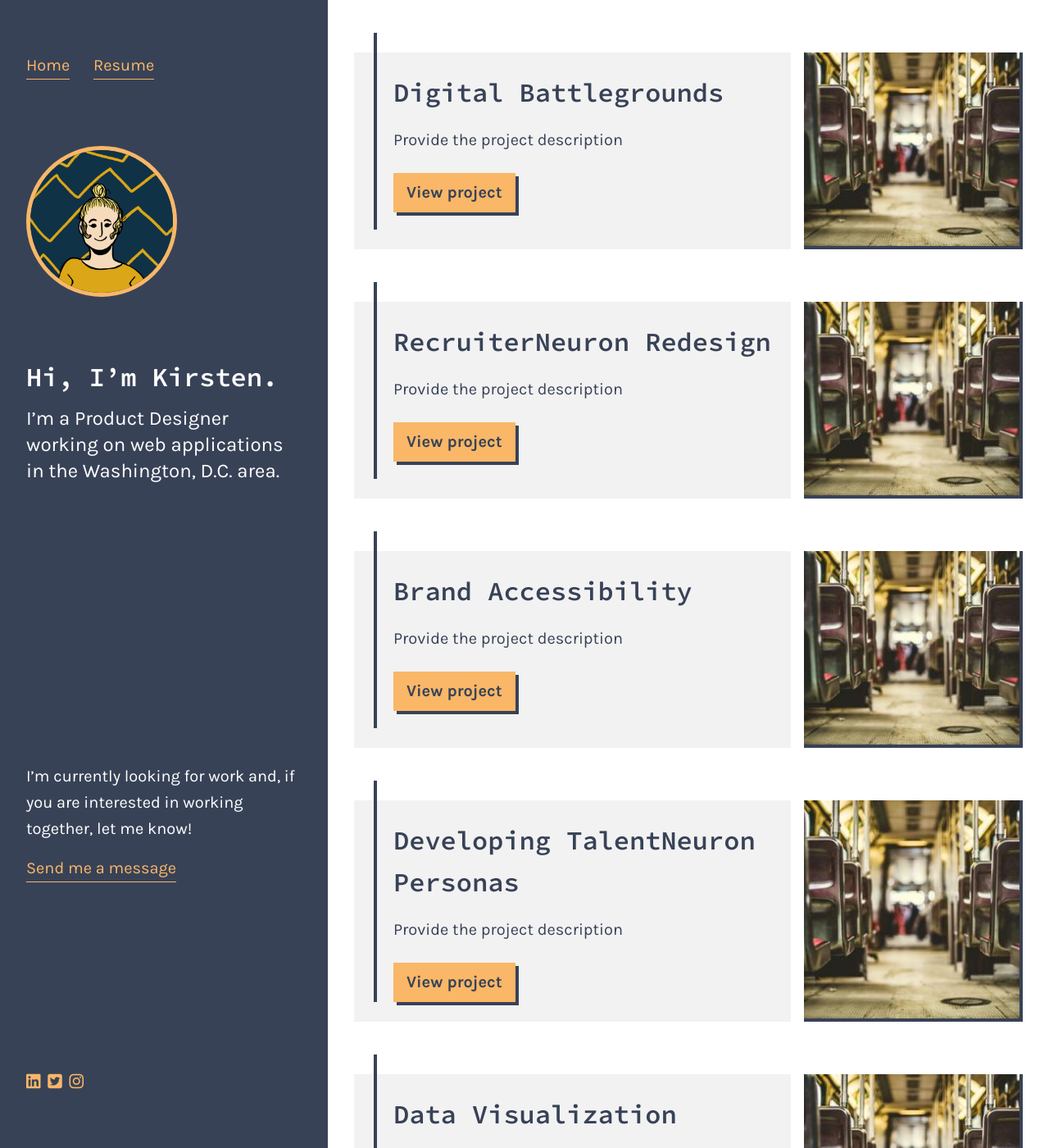
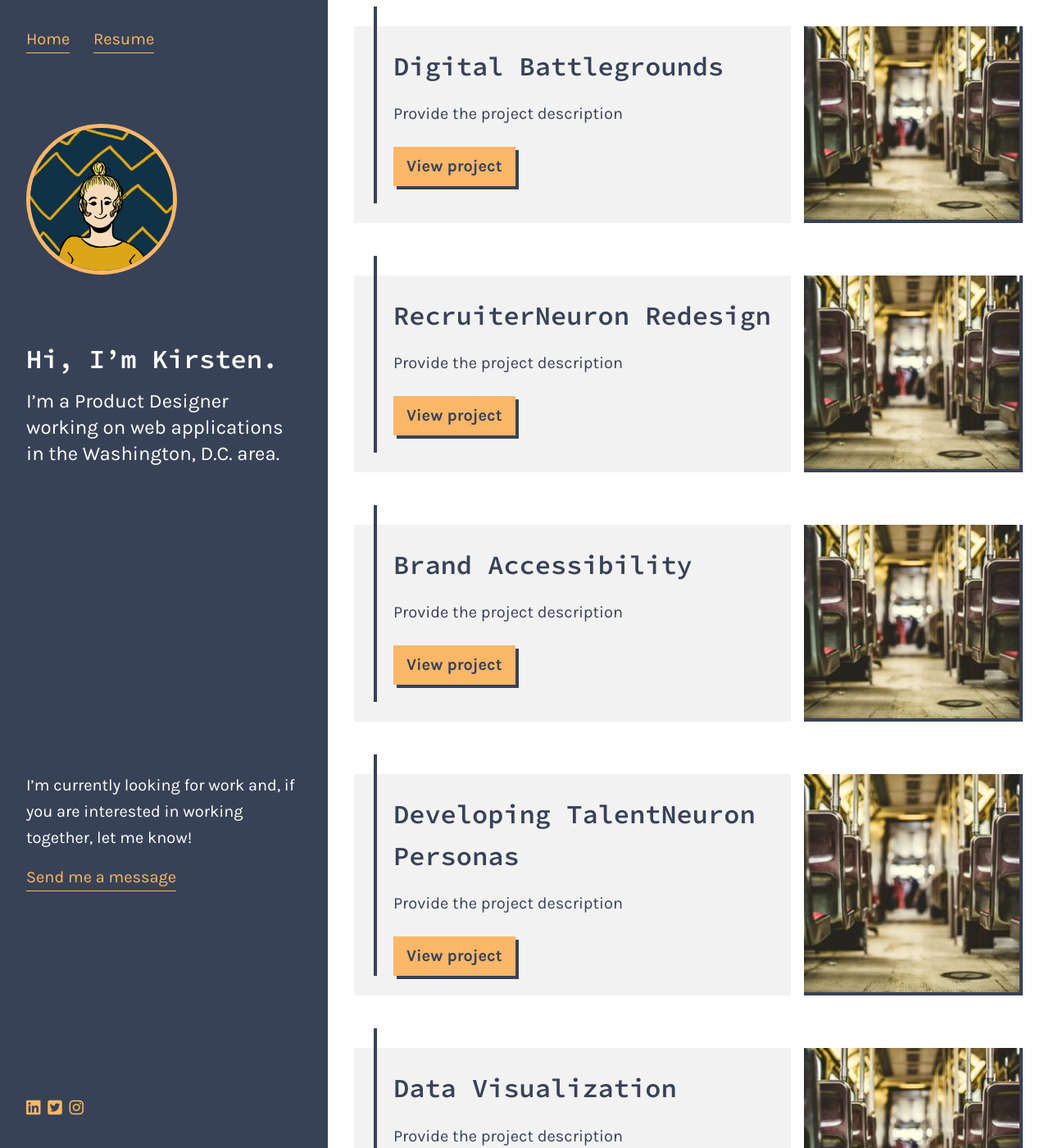
Before and after one commit to marcusrelacion/kirstengreen.com, a Jekyll site: the page built from index.markdown, in a window 1280 px wide and 1400 px high. Shown: the whole window at 82% size. Built offline with Jekyll 4.4.1, drawn with Linux system fonts in a browser that asks for light colours; nearby versions of some CDN libraries.

Commit message:
Fix for #26

```diff
--- a/assets/styles/global/_general.scss
+++ b/assets/styles/global/_general.scss
@@ -57,7 +57,7 @@
         grid-column: content;
     }
     .site-header, .site-content, .site-footer {
-        padding: 64px 32px;
+        padding: 32px;
     }
     .site-content {
         max-width: 96ch;
```
